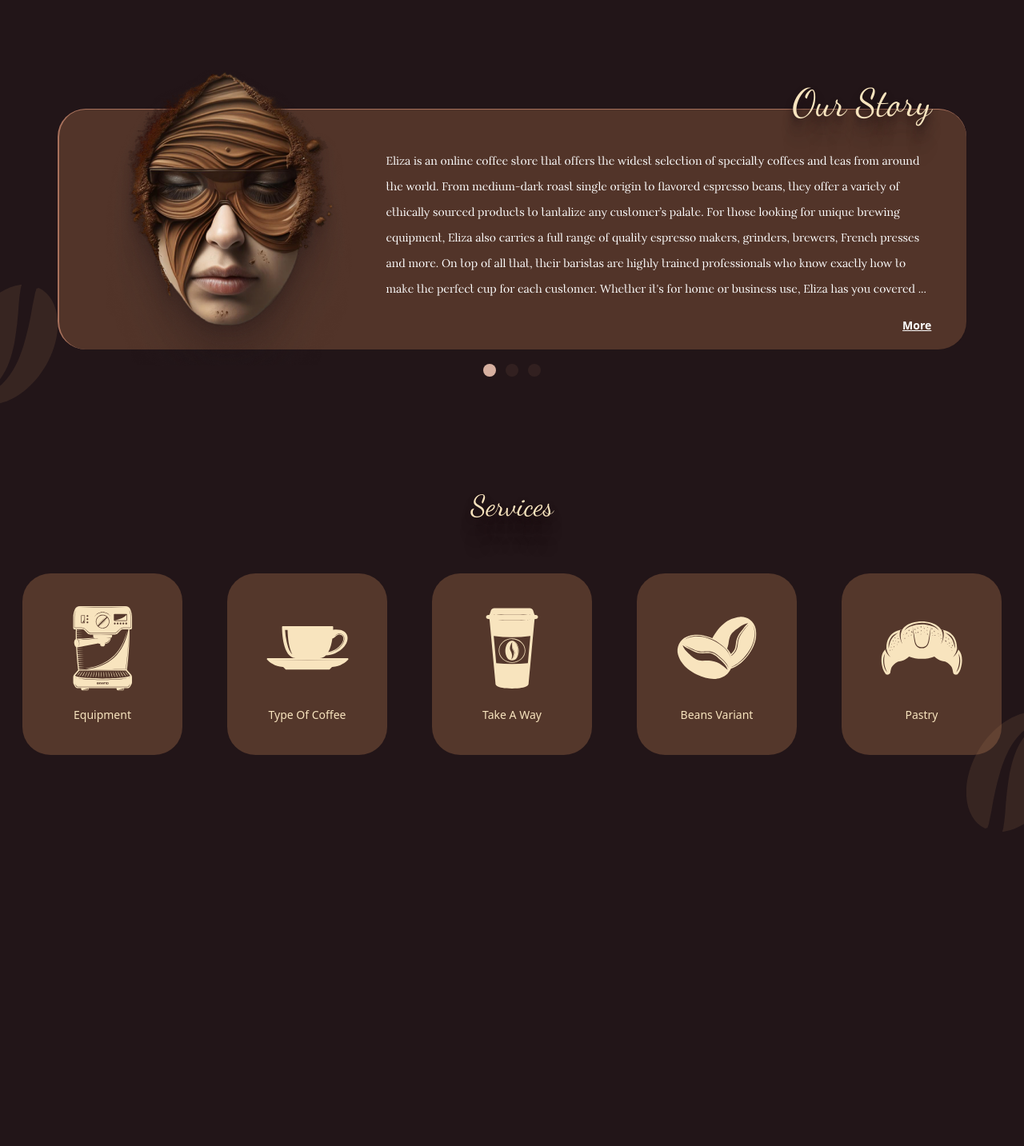
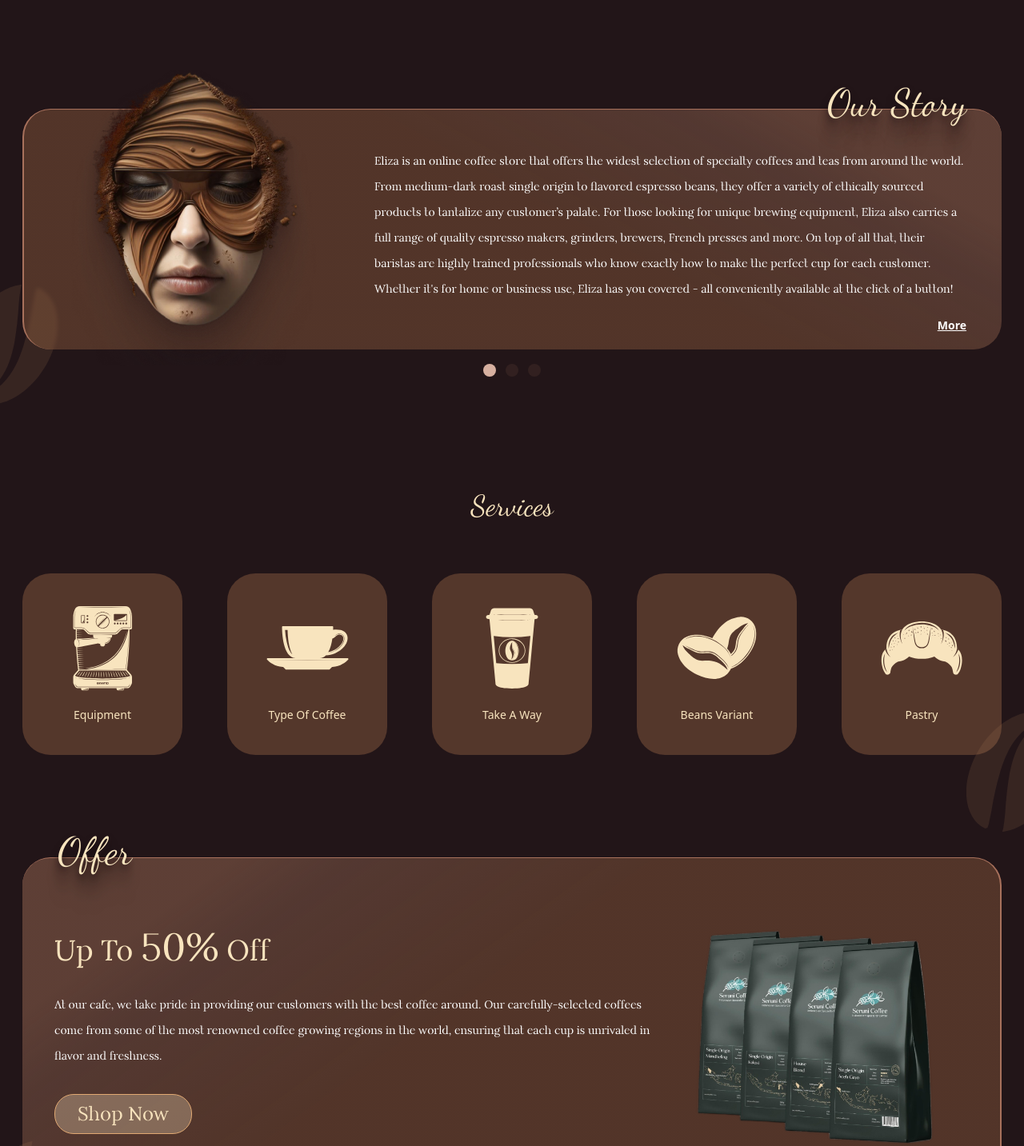
Before and after one commit to AmirHashemi77/coffeshop, a React (Create React App) app: page / in a window 1280 px wide. Shown: the part 840-2273 px from the top of the page at 80% size. Before the commit the page ends 1880 px from the top, so only its background shows below. Built offline with nearby package versions, Linux system fonts and the light colour scheme; the HTML template or start-up script is replaced by a standard one.

Commit message:
add offer section

```diff
--- a/src/App.js
+++ b/src/App.js
@@ -6,6 +6,7 @@
 import HeroMd from './Component/Header&Hero/Hero/HeroMd';
 import StoryCardSlider from './Component/CardSlider/StoryCardSlider';
 import Services from './Component/ServicesSection/Services';
+import OfferSection from './Component/OfferSection/OfferSection';
 
 
 
@@ -31,6 +32,12 @@
 
       {/* services section */}
       <Services/>
+
+
+
+      {/* offer section */}
+
+      <OfferSection/>
     </>
   );
 };
--- a/src/Component/CardSlider/StoryCard.js
+++ b/src/Component/CardSlider/StoryCard.js
@@ -4,15 +4,15 @@
     return (
 
 
-                <div className='flex flex-col items-center justify-between w-11/12 our-story-border px-5 my-12 mx-auto pt-7 relative bg-card-slider md:flex-row md:pt-0'>
-                    <h4 className='section-title absolute z-10 right-11 -top-6 md:text-5xl md:-top-8'>Our Story</h4>
+                <div className='flex flex-col items-center justify-between w-full card-border-left px-5 my-12 mx-auto pt-7 relative bg-card-slider md:flex-row md:pt-0'>
+                    <h4 className='section-title text-shadow absolute z-10 right-11 -top-6 md:text-5xl md:-top-8'>Our Story</h4>
                     <img src="/images/Image-ourstory.png" alt="" className='md:max-h-96 md:absolute md:-top-16'/>
                     <div className='hidden w-1/2 h-full md:block lg:w-1/3'></div>
                     <div className='flex flex-col items-end w-full px-6 md:flex-1 md:pt-12'>
                         <p className='text-white text-xs text-center line-clamp-4 font-leiko font-normal leading-8 md:line-clamp-6 md:text-start md:text-sm md:leading-8'>
                             Eliza is an online coffee store that offers the widest selection of specialty coffees and teas from around the world. From medium-dark roast single origin to flavored espresso beans, they offer a variety of ethically sourced products to tantalize any customer’s palate. For those looking for unique brewing equipment, Eliza also carries a full range of quality espresso makers, grinders, brewers, French presses and more. On top of all that, their baristas are highly trained professionals who know exactly how to make the perfect cup for each customer. Whether it's for home or business use, Eliza has you covered - all conveniently available at the click of a button!
                         </p>
-                        <a href="#" className='text-white text-xs my-5 underline font-bold md:text-sm'>More</a>
+                        <a href="/" className='text-white text-xs my-5 underline font-bold md:text-sm'>More</a>
                     </div>
 
                 </div>
--- a/src/Component/CardSlider/StoryCardSlider.js
+++ b/src/Component/CardSlider/StoryCardSlider.js
@@ -13,9 +13,9 @@
 
 const StoryCardSlider = () => {
     return (
-        <div className='w-full px-5 my-16 relative md:my-32'>
-            <div className='max-w-7xl mx-auto'>
-                <Swiper pagination={{clickable:true}} modules={[Pagination]} className="mySwiper" style={{
+        <div className='w-full my-16 relative md:my-32'>
+            <div className='max-w-7xl mx-auto px-7'>
+                <Swiper pagination={{clickable:true}}  modules={[Pagination]} className="mySwiper" style={{
                 "--swiper-pagination-color": "#D7B0A0",
                 "--swiper-pagination-bullet-inactive-color": "#744F40",
                 "--swiper-pagination-bullet-size": "16px",
--- /dev/null
+++ b/src/Component/OfferSection/OfferSection.js
@@ -0,0 +1,30 @@
+import React from 'react';
+
+const OfferSection = () => {
+    return (
+        <div className='w-full my-16 relative md:my-32'>
+            <div className='max-w-7xl mx-auto px-7'>
+                <div className='w-full card-border-right my-12 mx-auto pt-7 relative bg-card-slider2'>
+                        <h4 className='section-title text-shadow absolute z-10 left-11 -top-6 md:text-5xl md:-top-8'>Offer</h4>
+                        <div className='flex flex-col-reverse justify-between items-center w-full py-7 px-10 md:flex-row'>
+                            <div className='flex flex-col justify-between items-center gap-8 w-full md:flex-1 md:items-start'>
+                                <h5 className='section-title capitalize text-center !font-leiko '>Up to <span className='text-5xl'>50%</span> off</h5>
+                                <p className='text-white text-xs text-center line-clamp-3 font-leiko font-normal leading-8 md:text-start md:text-sm md:leading-8'>
+                                    At our cafe, we take pride in providing our customers with the best coffee around. Our carefully-selected coffees come from some of the most renowned coffee growing regions in the world, ensuring that each cup is unrivaled in flavor and freshness.
+                                </p>
+                                <button className='btn rounded-3xl py-2 px-3 w-full text-[#F8E4BE] font-leiko capitalize bg-btn2 lg:text-2xl lg:px-7 md:w-auto'>Shop Now</button>
+                            </div>
+                            <img src="/images/product/cea2f73f692d663ab2e2f8cf3ab8cefb.png" alt="product" className='max-w-sm h-80 md2:w-96 object-contain object-center'/>
+                        </div>
+
+
+                </div>
+            </div>
+            <div className='hidden absolute -bottom-56 -left-3 md:block z-0'>
+                <img src="/images/icon/bg-cofe2.svg" alt="" />
+            </div>
+        </div>
+    );
+};
+
+export default OfferSection;
--- a/src/index.css
+++ b/src/index.css
@@ -88,10 +88,23 @@
   }
   .bg-card-slider{
     border-radius: 35px;
-    background: rgba(173, 113, 74, 0.35);
+    background: rgb(173,113,74);
+    background: -moz-linear-gradient(29deg, rgba(173,113,74,0.35) 55%, rgba(125,86,71,0.55) 77%, rgba(119,81,66,0.7) 85%);
+    background: -webkit-linear-gradient(29deg, rgba(173,113,74,0.35) 55%, rgba(125,86,71,0.55) 77%, rgba(119,81,66,0.7) 85%);
+    background: linear-gradient(29deg, rgba(173,113,74,0.35) 55%, rgba(125,86,71,0.55) 77%, rgba(119,81,66,0.7) 85%);
+    filter: progid:DXImageTransform.Microsoft.gradient(startColorstr="#ad714a",endColorstr="#775142",GradientType=1);
     backdrop-filter: blur(2px);
   }
-  .our-story-border{
+  .bg-card-slider2{
+    border-radius: 35px;
+    background: rgb(173,113,74);
+    background: -moz-linear-gradient(324deg, rgba(173,113,74,0.35) 55%, rgba(125,86,71,0.55) 77%, rgba(119,81,66,0.7) 85%);
+    background: -webkit-linear-gradient(324deg, rgba(173,113,74,0.35) 55%, rgba(125,86,71,0.55) 77%, rgba(119,81,66,0.7) 85%);
+    background: linear-gradient(324deg, rgba(173,113,74,0.35) 55%, rgba(125,86,71,0.55) 77%, rgba(119,81,66,0.7) 85%);
+    filter: progid:DXImageTransform.Microsoft.gradient(startColorstr="#ad714a",endColorstr="#775142",GradientType=1);
+    backdrop-filter: blur(2px);
+  }
+  .card-border-left{
     border-top: 1px solid #A8715C;
     border-left: 2px solid #A8715C;
     border-radius: 35px;
@@ -102,6 +115,24 @@
         #221518
       ) 1 100%; */
   }
+  .card-border-right{
+    border-top: 1px solid #A8715C;
+    border-right: 2px solid #A8715C;
+    border-radius: 35px;
+    /* border-image:
+      linear-gradient(
+        to bottom,
+        #A8715C,
+        #221518
+      ) 1 100%; */
+  }
   .section-title{
-    @apply font-dancingScript text-4xl text-shadow text-[#F8E4BE] ;
+    @apply font-dancingScript text-4xl text-[#F8E4BE] ;
   }
+
+  .bg-btn{
+    background: rgba(247, 225, 188, 0.10);
+  }
+  .bg-btn2{
+    background: rgba(247, 225, 188, 0.30);
+  }
```
Also changed, not shown: public/images/icon/bg-cofe2.svg (added).
